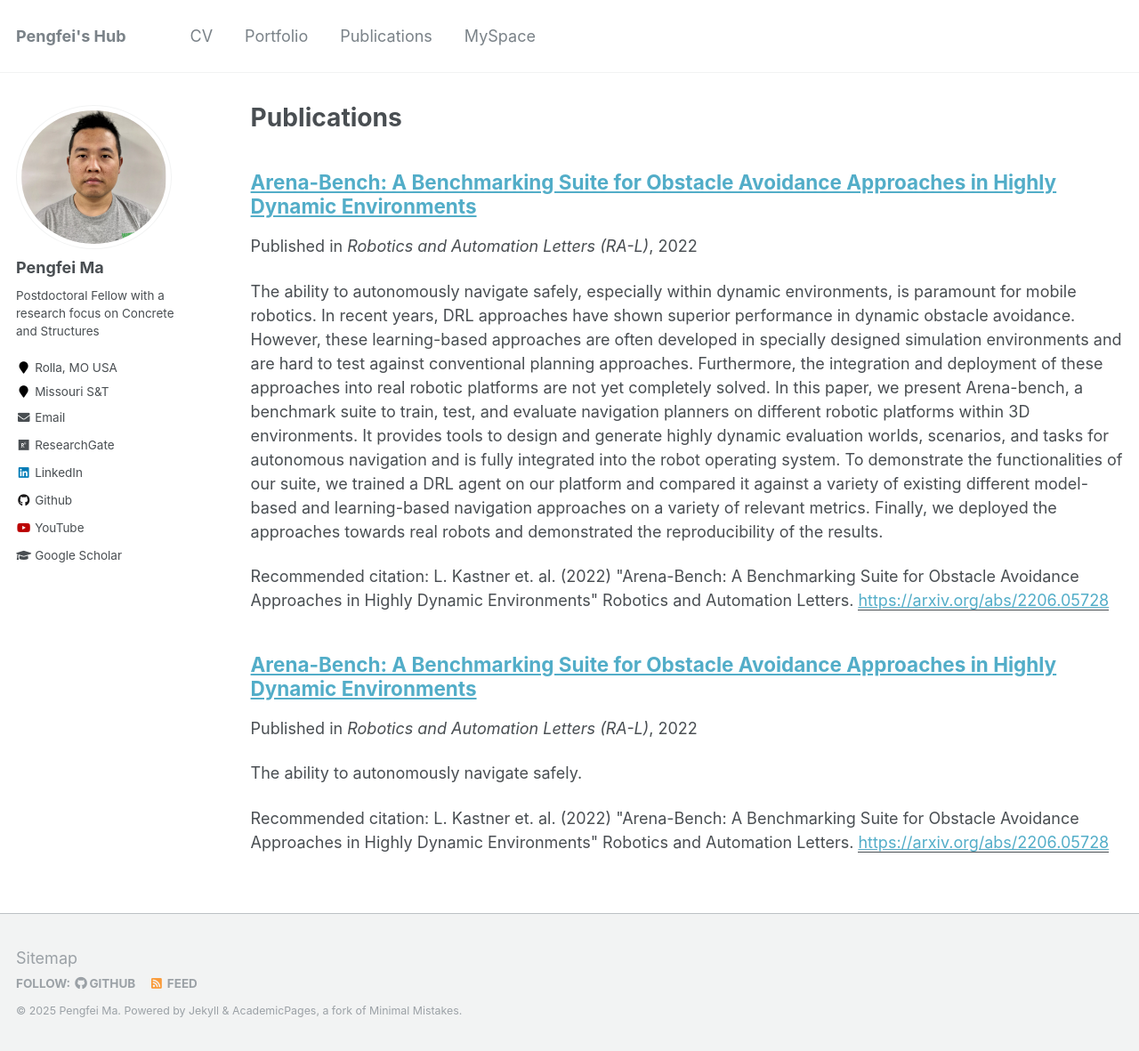
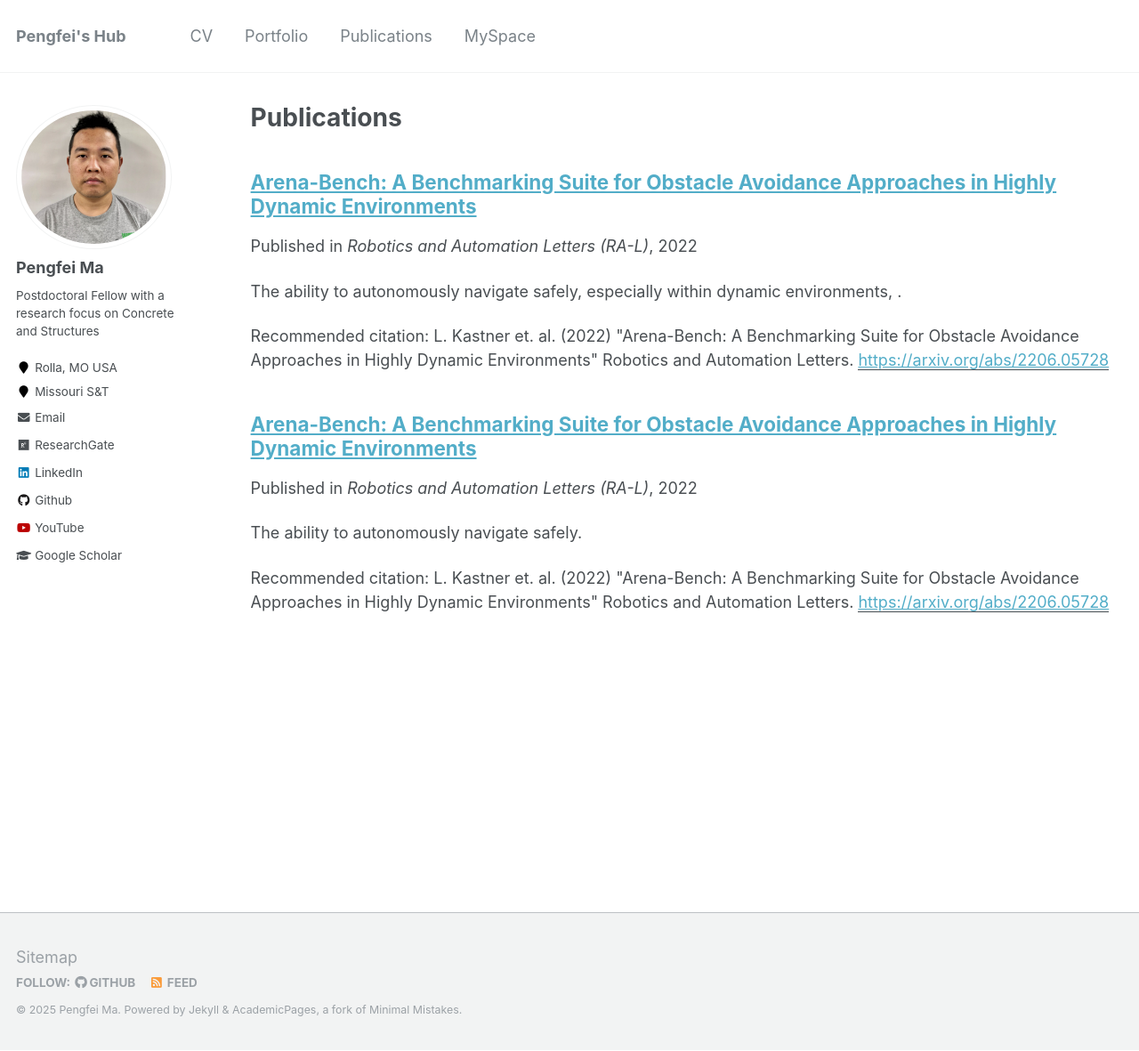
Before and after one commit to KyleMMA/KyleMMA.github.io, a Jekyll site: the page built from _pages/publications.md, in a window 1280 px wide and 1181 px high. Shown: the whole window at 89% size. Built offline with Jekyll 4.4.1, drawn with Linux system fonts in a browser that asks for light colours.

Commit message:
Update pub.md

```diff
--- a/_publications/pub.md
+++ b/_publications/pub.md
@@ -2,7 +2,7 @@
 title: "Arena-Bench: A Benchmarking Suite for Obstacle Avoidance Approaches in Highly Dynamic Environments"
 collection: publications
 permalink: /publication/pub
-excerpt: 'The ability to autonomously navigate safely, especially within dynamic environments, is paramount for mobile robotics. In recent years, DRL approaches have shown superior performance in dynamic obstacle avoidance. However, these learning-based approaches are often developed in specially designed simulation environments and are hard to test against conventional planning approaches. Furthermore, the integration and deployment of these approaches into real robotic platforms are not yet completely solved. In this paper, we present Arena-bench, a benchmark suite to train, test, and evaluate navigation planners on different robotic platforms within 3D environments. It provides tools to design and generate highly dynamic evaluation worlds, scenarios, and tasks for autonomous navigation and is fully integrated into the robot operating system. To demonstrate the functionalities of our suite, we trained a DRL agent on our platform and compared it against a variety of existing different model-based and learning-based navigation approaches on a variety of relevant metrics. Finally, we deployed the approaches towards real robots and demonstrated the reproducibility of the results.'
+excerpt: 'The ability to autonomously navigate safely, especially within dynamic environments, .'
 date: 2022-10-01
 venue: 'Robotics and Automation Letters (RA-L)'
 paperurl: 'https://arxiv.org/abs/2206.05728'
```
